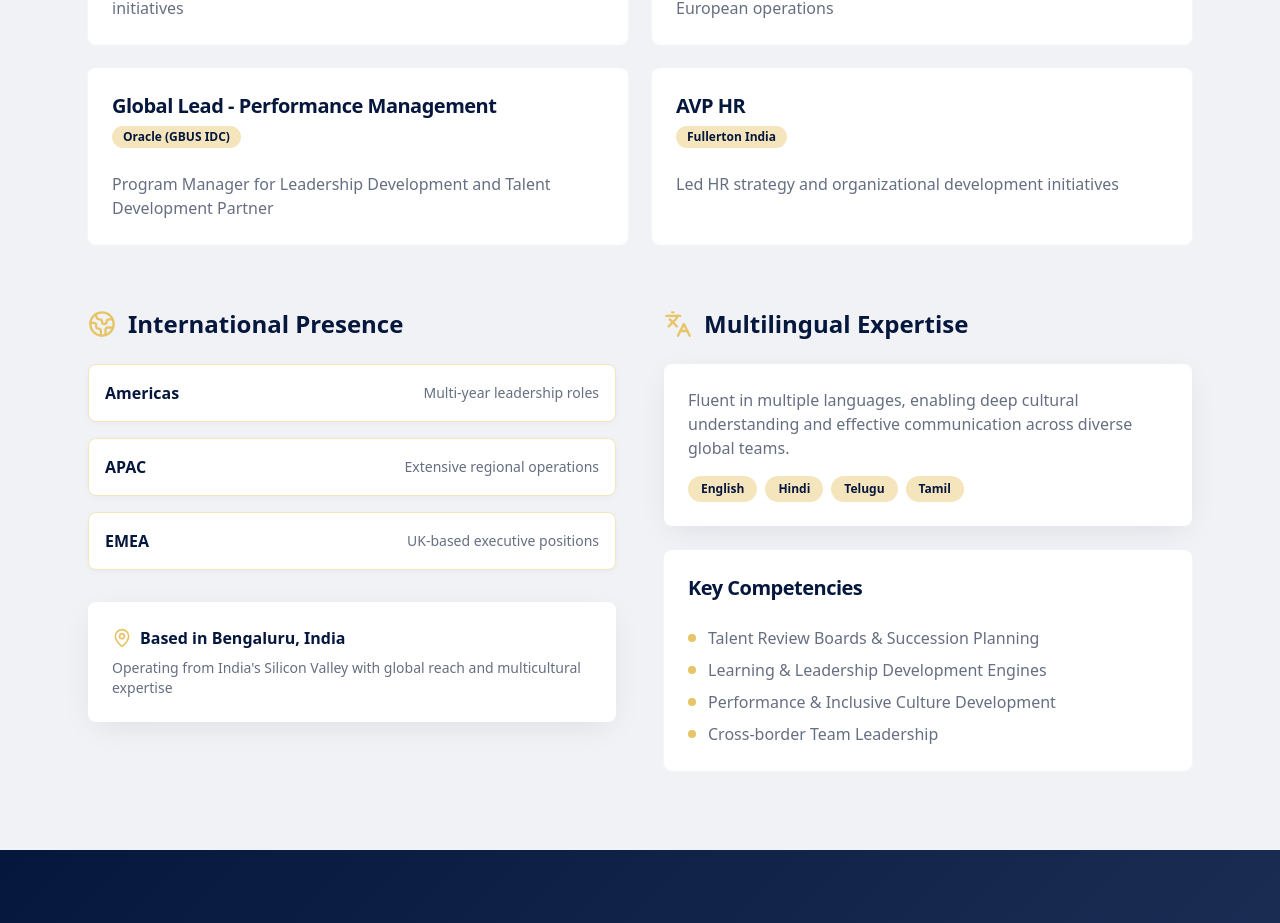
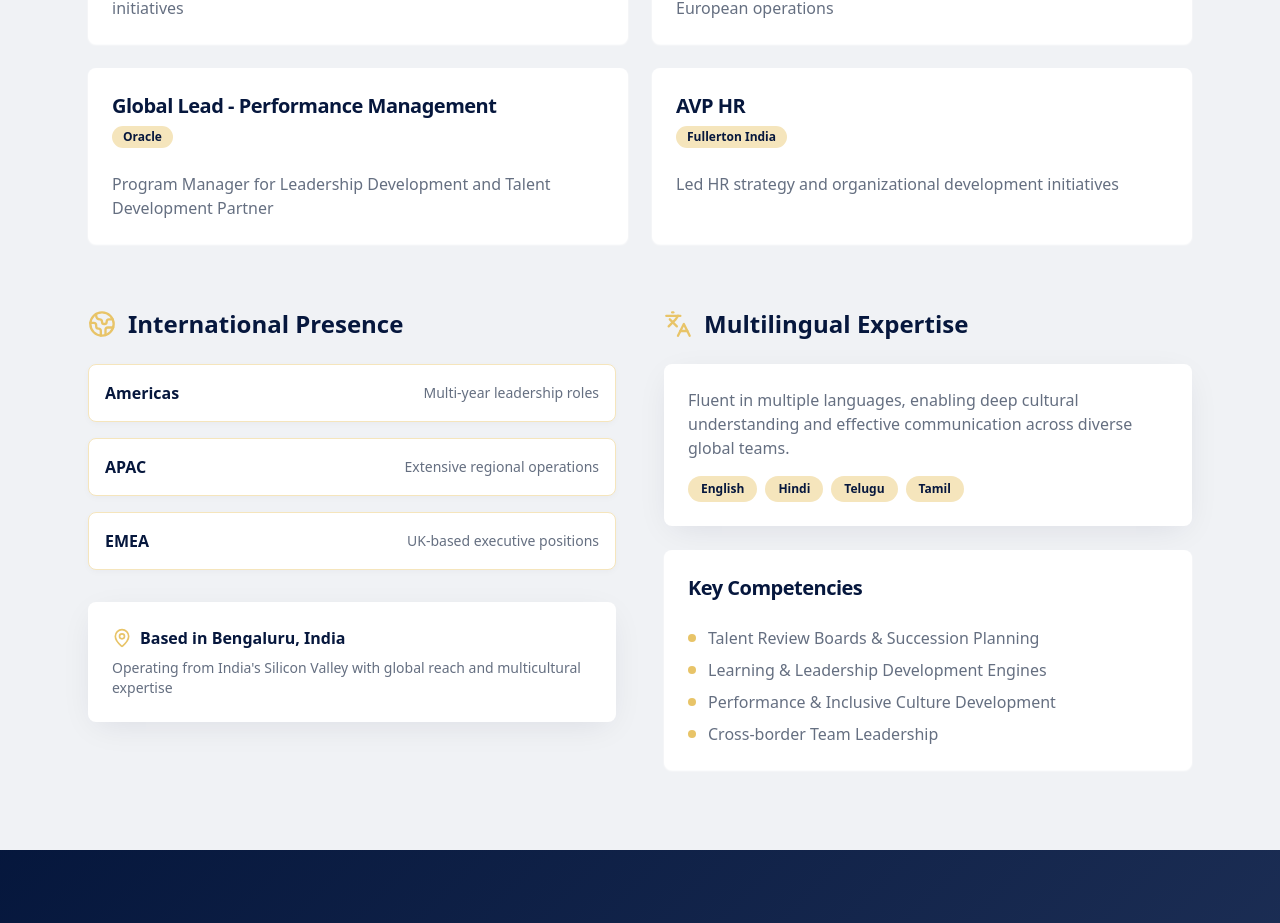
Before and after one commit to RaagTosh2007/lovable-xponentiallead-0e72bd36, a React (Vite) app: page / in a window 1280 px wide. Shown: the part 3840-4763 px from the top of the page. Built offline with nearby package versions, Linux system fonts and the light colour scheme.

Commit message:
Remove GBU IDC from experience
Remove "(GBUs IDC)" from the experience section of the website.

```diff
--- a/src/components/Experience.tsx
+++ b/src/components/Experience.tsx
@@ -12,7 +12,7 @@ const Experience = () => {
     description: "Directed talent management and leadership development for European operations"
   }, {
     title: "Global Lead - Performance Management",
-    company: "Oracle (GBUS IDC)",
+    company: "Oracle",
     description: "Program Manager for Leadership Development and Talent Development Partner"
   }, {
     title: "AVP HR",
```
